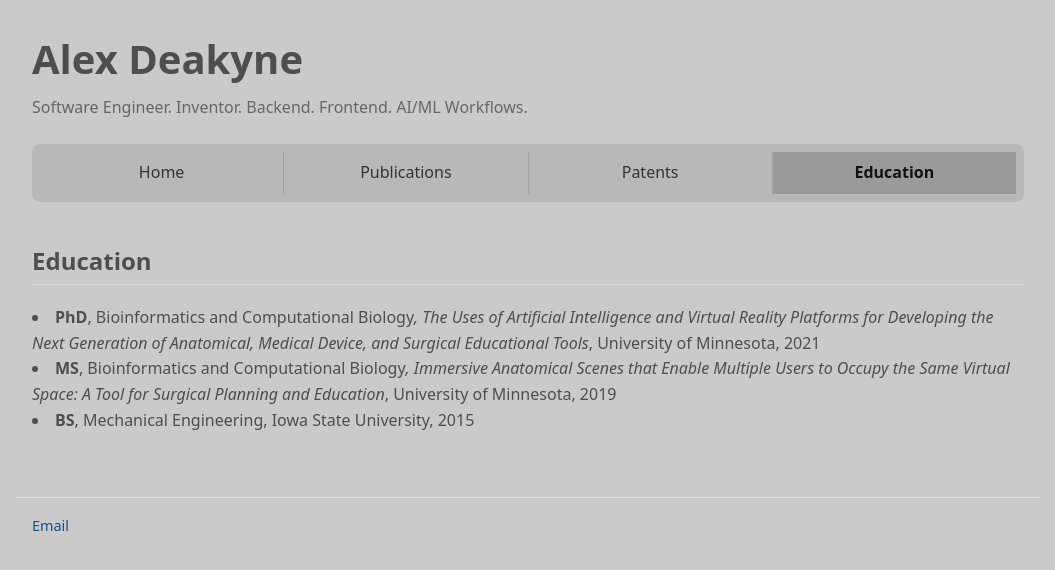
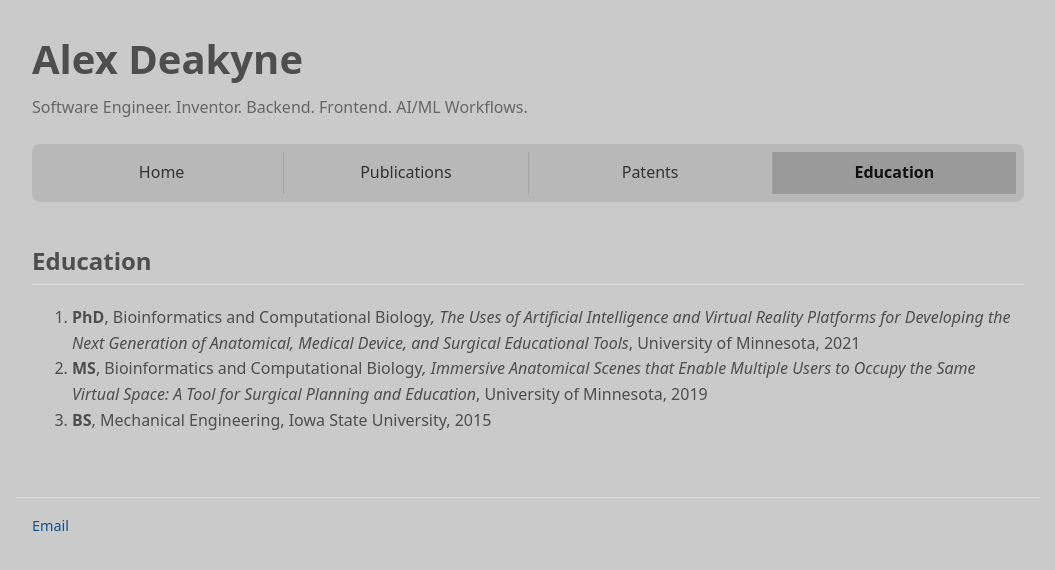
Before and after one commit to adeakyne/alexdeakyne-dev, a React (Vite) app: page /education in a window 1280 px wide. Shown: the top 570 px of the page, without its empty margins (112-1167 px from the left). Built offline with nearby package versions, Linux system fonts and the light colour scheme.

Commit message:
wrap in list

```diff
--- a/src/components/Education.tsx
+++ b/src/components/Education.tsx
@@ -5,9 +5,11 @@ function Education() {
     return (
         <>
             <h2>Education</h2>
+            <ol>
             {education.map(deg => (
                 <Degree key={deg.degree} {...deg} />
             ))}
+            </ol>
         </>
     )
 }
```
